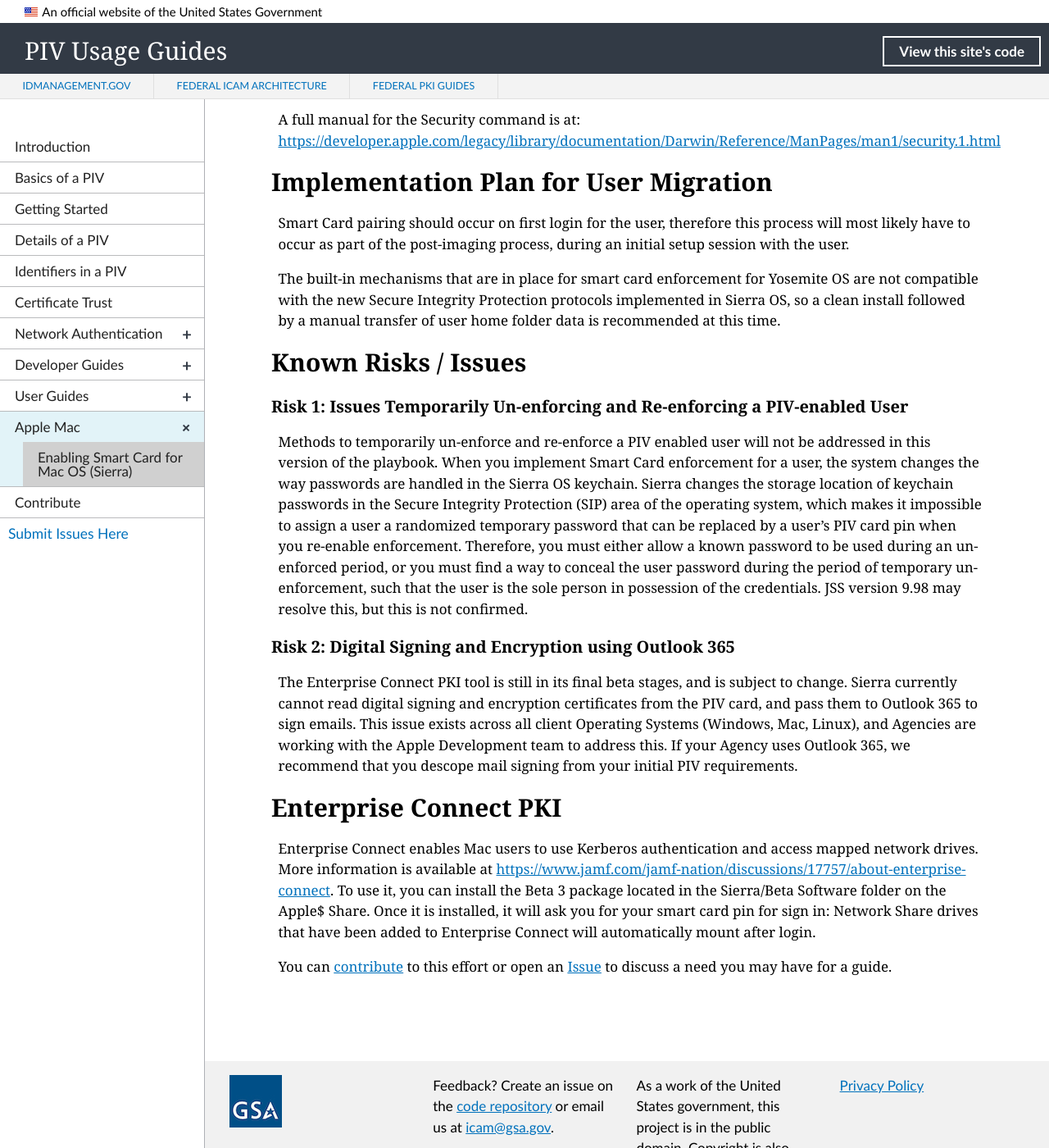
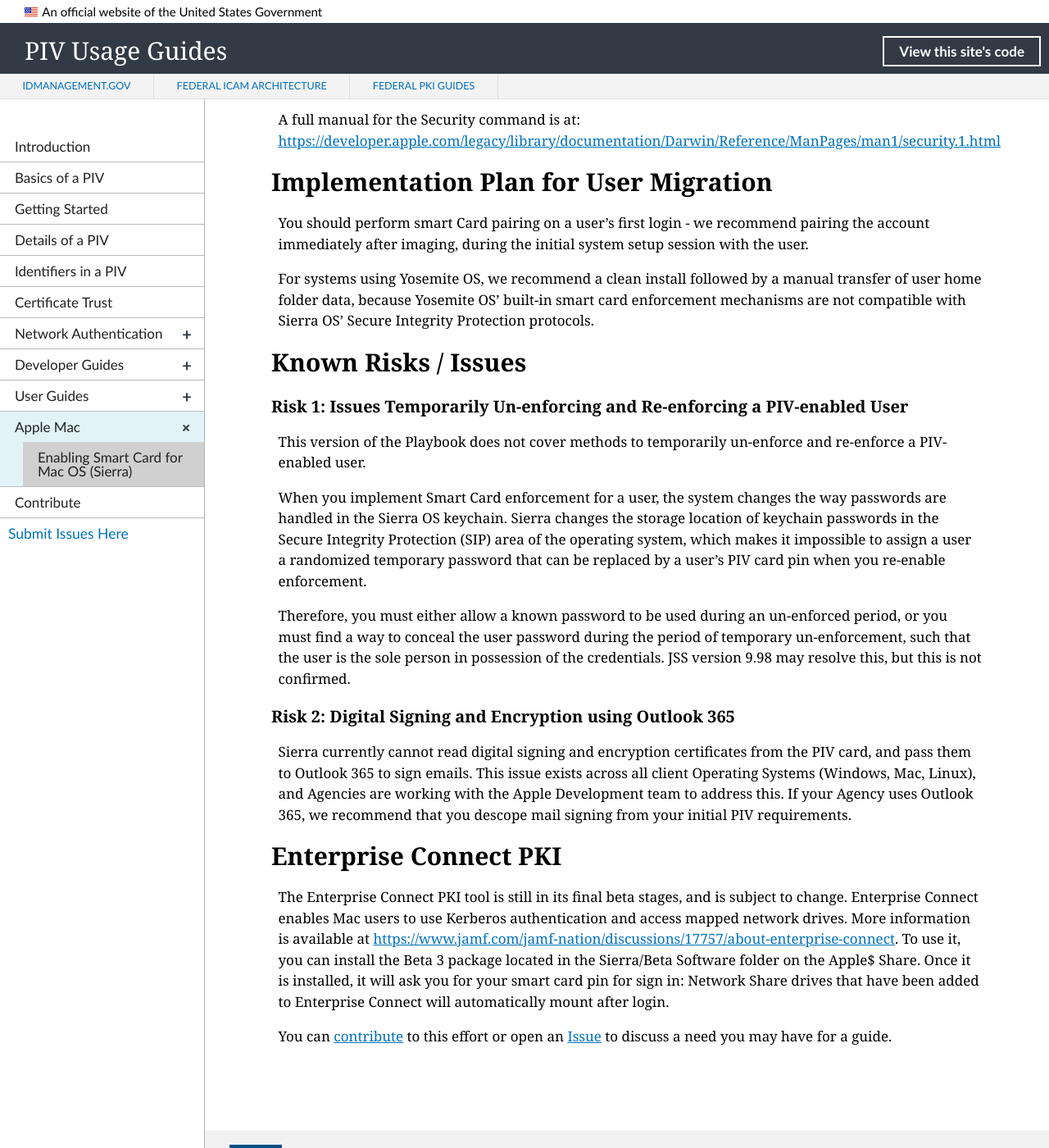
Before and after one commit to GSA/piv-guides, a Jekyll site: the page built from _apple/pivsierra.md, in a window 1280 px wide and 1400 px high, scrolled down 1727 px. Shown: the whole window at 82% size. Built offline with Jekyll 4.4.1, drawn with Linux system fonts in a browser that asks for light colours; nearby versions of some CDN libraries.

Commit message:
Risk wordsmithing

```diff
--- a/_apple/pivsierra.md
+++ b/_apple/pivsierra.md
@@ -47,26 +47,29 @@
 
 ## Implementation Plan for User Migration
 
-Smart Card pairing should occur on first login for the user, therefore this process will most likely have to occur as part of the post-imaging process, during an initial setup session with the user.
+You should perform smart Card pairing on a user's first login - we recommend pairing the account immediately after imaging, during the initial system setup session with the user.
 
-The built-in mechanisms that are in place for smart card enforcement for Yosemite OS are not compatible with the new Secure Integrity Protection protocols implemented in Sierra OS, so a clean install followed by a manual transfer of user home folder data is recommended at this time.
+For systems using Yosemite OS, we recommend a clean install followed by a manual transfer of user home folder data, because Yosemite OS' built-in smart card enforcement mechanisms are not compatible with Sierra OS' Secure Integrity Protection protocols.
 
 ## Known Risks / Issues
 
 ### Risk 1: Issues Temporarily Un-enforcing and Re-enforcing a PIV-enabled User
 
-Methods to temporarily un-enforce and re-enforce a PIV enabled user will not be addressed in this version of the playbook.
+This version of the Playbook does not cover methods to temporarily un-enforce and re-enforce a PIV-enabled user.
+
 When you implement Smart Card enforcement for a user, the system changes the way passwords are handled in the Sierra OS keychain.
-Sierra changes the storage location of keychain passwords in the Secure Integrity Protection (SIP) area of the operating system, which makes it impossible to assign a user a randomized temporary password that can be replaced by a user’s PIV card pin when you re-enable enforcement. Therefore, you must either allow a known password to be used during an un-enforced period, or you must find a way to conceal the user password during the period of temporary un-enforcement, such that the user is the sole person in possession of the credentials. JSS version 9.98 may resolve this, but this is not confirmed.
+Sierra changes the storage location of keychain passwords in the Secure Integrity Protection (SIP) area of the operating system, which makes it impossible to assign a user a randomized temporary password that can be replaced by a user’s PIV card pin when you re-enable enforcement.
+
+Therefore, you must either allow a known password to be used during an un-enforced period, or you must find a way to conceal the user password during the period of temporary un-enforcement, such that the user is the sole person in possession of the credentials. JSS version 9.98 may resolve this, but this is not confirmed.
 
 ### Risk 2: Digital Signing and Encryption using Outlook 365
 
-The Enterprise Connect PKI tool is still in its final beta stages, and is subject to change.
+
 Sierra currently cannot read digital signing and encryption certificates from the PIV card, and pass them to Outlook 365 to sign emails. This issue exists across all client Operating Systems (Windows, Mac, Linux), and Agencies are working with the Apple Development team to address this. If your Agency uses Outlook 365, we recommend that you descope mail signing from your initial PIV requirements.
 
 
 ## Enterprise Connect PKI
-
+The Enterprise Connect PKI tool is still in its final beta stages, and is subject to change.
 Enterprise Connect enables Mac users to use Kerberos authentication and access mapped network drives. More information is available at [https://www.jamf.com/jamf-nation/discussions/17757/about-enterprise-connect](https://www.jamf.com/jamf-nation/discussions/17757/about-enterprise-connect). To use it, you can install the Beta 3 package located in the Sierra/Beta Software folder on the Apple$ Share.
 Once it is installed, it will ask you for your smart card pin for sign in:
 Network Share drives that have been added to Enterprise Connect will automatically mount after login.
```
